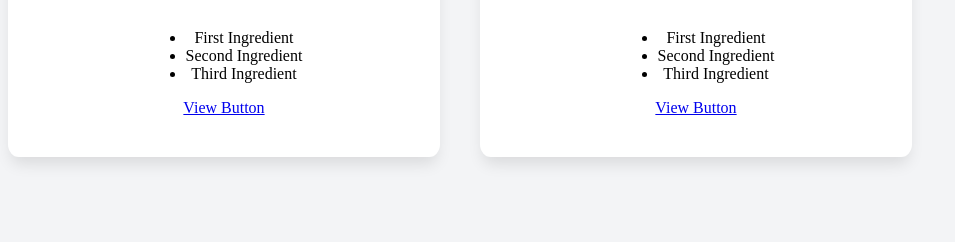
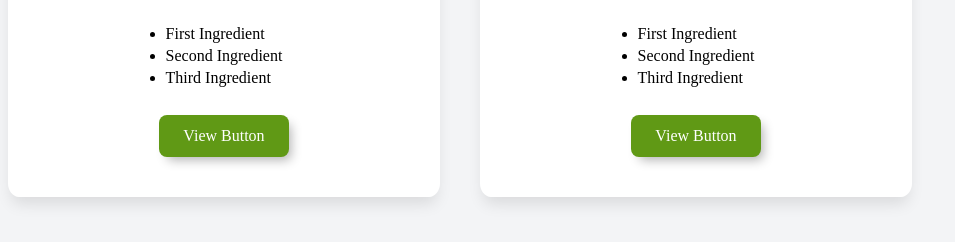
Before and after one commit to chavelittaa/machado_karla_art130_ex04, a plain HTML site: page index.html in a window 1280 px wide. Shown: the part 376-618 px from the top of the page, without its empty margins (0-955 px from the left). Drawn offline with Linux system fonts and the light colour scheme.

Commit message:
rest of css

```diff
--- a/assets/style.css
+++ b/assets/style.css
@@ -46,3 +46,31 @@ h1 {
     height: auto;
     border-radius: 5%;
 }
+
+.ingredient-list {
+    margin: 0.5rem 0;
+    padding: 0;
+    text-align: left;
+}
+
+.ingredient-list li {
+    margin: 0.25em 0;
+}
+
+.view-button {
+    background-color: #609915;
+    color: #fff;
+    box-shadow: 5px 6px 11px -3px rgba(0, 0, 0, 0.3);
+    padding: 0.75em 1.5em;
+    text-decoration: none;
+    border-radius: 0.5em;
+    margin-top: 1rem;
+}
+
+
+/* Media query! */
+@media (max-width: 768px) {
+    .recipe-wrapper {
+        padding: 2.5rem 2rem;
+    }
+}
```
